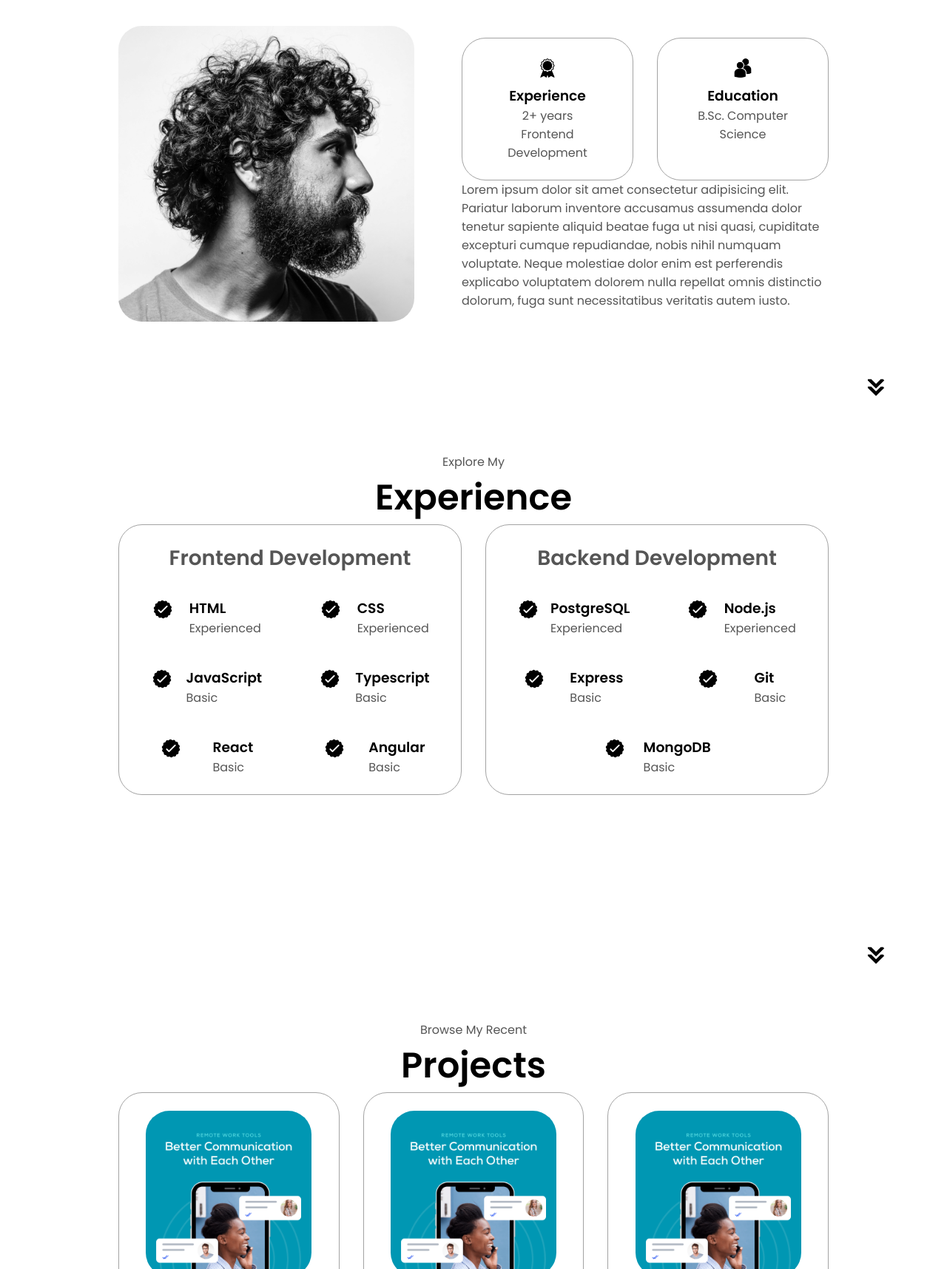
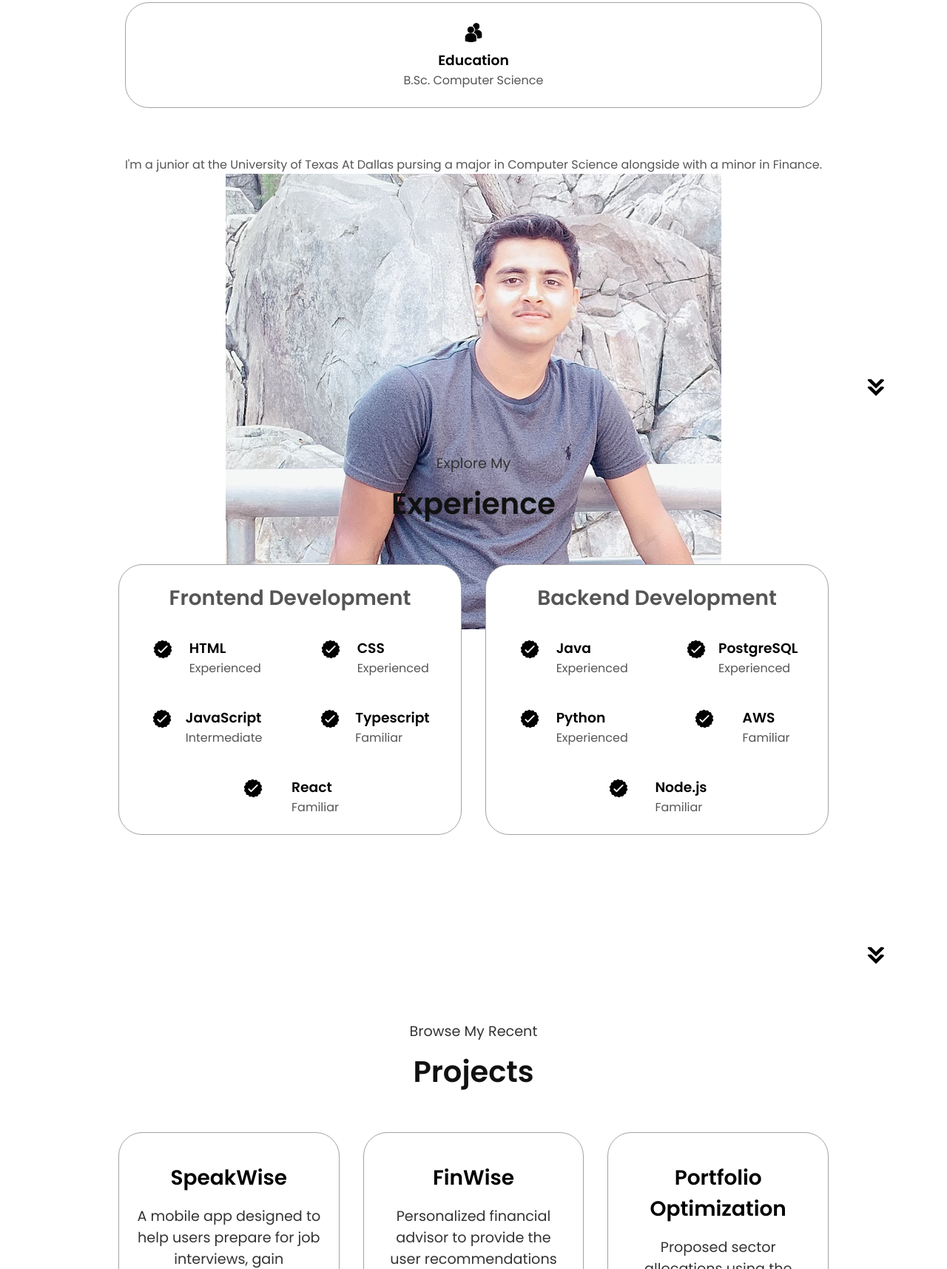
Before and after one commit to swayam528/MyPersonalPortfolio, a plain HTML site: page index.html in a window 1280 px wide. Shown: the part 1084-2800 px from the top of the page at 74% size. Drawn offline with Linux system fonts and the light colour scheme.

Commit message:
Updated Descriptions

```diff
--- a/index.html
+++ b/index.html
@@ -44,7 +44,7 @@
     </nav>
     <section id="profile">
         <div class="section__pic-container">
-            <img src="assets/profile-pic.png" alt="Swayam Arora Profile pic" />
+            <img src="assets/Headshot.png" alt="Swayam Arora Profile pic" class="circle" />
         </div>
         <div class="section__text">
             <p class="section__text__p1">Hello, I'm</p>
@@ -67,16 +67,13 @@
         <p class="section__text__p1">Get To Know More</p>
         <h1 class="title">About Me</h1>
         <div class="section-container">
-            <div class="section__pic-container">
-                <img src="./assets/about-pic.png" , alt="Profile picture" class="about-pic" />
-            </div>
             <div class="about-details-container">
                 <div class="about-containers">
-                    <div class="details-container">
+                    <!-- <div class="details-container">
                         <img src="./assets/experience.png" alt="Experience Icon" class="icon" />
                         <h3>Experience</h3>
                         <p>2+ years <br>Frontend Development</p>
-                    </div>
+                    </div> -->
                     <div class="details-container">
                         <img src="./assets/education.png" alt="Education Icon" class="icon" />
                         <h3>Education</h3>
@@ -84,11 +81,9 @@
                     </div>
                 </div>
                 <div clas="text-container">
-                    <p>Lorem ipsum dolor sit amet consectetur adipisicing elit. Pariatur laborum inventore accusamus
-                        assumenda dolor tenetur sapiente aliquid beatae fuga ut nisi quasi, cupiditate excepturi cumque
-                        repudiandae, nobis nihil numquam voluptate. Neque molestiae dolor enim est perferendis explicabo
-                        voluptatem dolorem nulla repellat omnis distinctio dolorum, fuga sunt necessitatibus veritatis
-                        autem iusto.</p>
+                    <p>I'm a junior at the University of Texas At Dallas pursing a major in Computer Science alongside
+                        with a minor in Finance. </p>
+                    <img src="assets/AboutMePhoto.png" class="aboutMePhoto">
                 </div>
             </div>
         </div>
@@ -120,35 +115,36 @@
                             <img src="./assets/checkmark.png" alt="experience icon" class="icon">
                             <div>
                                 <h3>JavaScript</h3>
-                                <p>Basic</p>
+                                <p>Intermediate</p>
                             </div>
                         </article>
                         <article>
                             <img src="./assets/checkmark.png" alt="experience icon" class="icon">
                             <div>
                                 <h3>Typescript</h3>
-                                <p>Basic</p>
+                                <p>Familiar</p>
                             </div>
                         </article>
                         <article>
                             <img src="./assets/checkmark.png" alt="experience icon" class="icon">
                             <div>
                                 <h3>React</h3>
-                                <p>Basic</p>
+                                <p>Familiar</p>
                             </div>
                         </article>
-                        <article>
-                            <img src="./assets/checkmark.png" alt="experience icon" class="icon">
-                            <div>
-                                <h3>Angular</h3>
-                                <p>Basic</p>
-                            </div>
-                        </article>
+
                     </div>
                 </div>
                 <div class="details-container">
                     <h2 class="experience-sub-title">Backend Development</h2>
                     <div class="article-container">
+                        <article>
+                            <img src="./assets/checkmark.png" alt="experience icon" class="icon">
+                            <div>
+                                <h3>Java</h3>
+                                <p>Experienced</p>
+                            </div>
+                        </article>
                         <article>
                             <img src="./assets/checkmark.png" alt="experience icon" class="icon">
                             <div>
@@ -159,29 +155,22 @@
                         <article>
                             <img src="./assets/checkmark.png" alt="experience icon" class="icon">
                             <div>
-                                <h3>Node.js</h3>
+                                <h3>Python</h3>
                                 <p>Experienced</p>
                             </div>
                         </article>
                         <article>
                             <img src="./assets/checkmark.png" alt="experience icon" class="icon">
                             <div>
-                                <h3>Express</h3>
-                                <p>Basic</p>
+                                <h3>AWS</h3>
+                                <p>Familiar</p>
                             </div>
                         </article>
                         <article>
                             <img src="./assets/checkmark.png" alt="experience icon" class="icon">
                             <div>
-                                <h3>Git</h3>
-                                <p>Basic</p>
-                            </div>
-                        </article>
-                        <article>
-                            <img src="./assets/checkmark.png" alt="experience icon" class="icon">
-                            <div>
-                                <h3>MongoDB</h3>
-                                <p>Basic</p>
+                                <h3>Node.js</h3>
+                                <p>Familiar</p>
                             </div>
                         </article>
                     </div>
@@ -196,37 +185,48 @@
         <div class="experience-details-container">
             <div class="about-containers">
                 <div class="details-container color-container">
-                    <div class="article-container">
-                        <img src="./assets/project-1.png" class="project-img">
-                    </div>
-                    <h2 class="experience-sub-title project-title">Project One</h2>
+
+                    <h2 class="experience-sub-title project-title">SpeakWise</h2>
+                    <p class="section__text__p1">A mobile app designed to help users prepare for job
+                        interviews, gain confidence in speaking, and access
+                        commonly asked interview questions on the go. This app was designed using Flutter, Dart, and
+                        RapidAPI, providing users personalized feedback on their recorded responses to commonly asked
+                        interview questions with
+                        useful metrics like their pace, tone, and filler words.
+                    </p>
                     <div class="btn-container">
                         <button class="btn btn-color-2 project-btn"
-                            onclick="location.href='https://github.com/acm-projects/SpeakWise'">SpeakWise
+                            onclick="location.href='https://github.com/acm-projects/SpeakWise'">Github
+                        </button>
+
+                    </div>
+                </div>
+                <div class="details-container color-container">
+                    <h2 class="experience-sub-title project-title">FinWise</h2>
+                    <p class="section__text__p1"> Personalized financial advisor to provide the user recommendations to
+                        improve their
+                        business' financial health. FineWise uses a RandomForest AI model and python libraries like
+                        Matplotlib, Pandas, and NumPy to provide users with personalized recommendations on their
+                        unemployment rate and past years financials.</p>
+                    <div class="btn-container">
+                        <button class="btn btn-color-2 project-btn"
+                            onclick="location.href='https://github.com/bellh14/AIMProjectF2023'">
+                            Github
                         </button>
 
                     </div>
                 </div>
                 <div class="details-container color-container">
                     <div class="article-container">
-                        <img src="./assets/project-1.png" class="project-img">
                     </div>
-                    <h2 class="experience-sub-title project-title">Project Two</h2>
+                    <h2 class="experience-sub-title project-title">Portfolio Optimization</h2>
+                    <p class="section__text__p1"> Proposed sector allocations using the Monte Carlo method to estimate
+                        the optimal return and risk.Employed SciPy's optimization module to generate the optimal
+                        portfolio weights and attain an estimated ~30% annual return along with a Sharpe ratio of 1.15.
+                    </p>
                     <div class="btn-container">
                         <button class="btn btn-color-2 project-btn"
-                            onclick="location.href='https://github.com/acm-projects/SpeakWise'">FinTech
-                        </button>
-
-                    </div>
-                </div>
-                <div class="details-container color-container">
-                    <div class="article-container">
-                        <img src="./assets/project-1.png" class="project-img">
-                    </div>
-                    <h2 class="experience-sub-title project-title">Project Three</h2>
-                    <div class="btn-container">
-                        <button class="btn btn-color-2 project-btn"
-                            onclick="location.href='https://github.com/acm-projects/SpeakWise'">Portfolio Optimization
+                            onclick="location.href='https://github.com/swayam528/FinTech-MonteCarlo-project'">Github
                         </button>
 
                     </div>
@@ -242,22 +242,25 @@
                 <img src="./assets/email.png" alt="Email icon" class="icon contact-icon">
                 <p><a href="mailto:swayamarora2005@gmail.com">Email</a></p>
             </div>
-        </div>
-        <div class="contact-info-upper-container">
             <div class="contact-info-container">
-                <img src="./assets/linkedin.png" alt="LinkedIn icon icon" class="icon contact-icon">
-                <p><a href="mailto:swayamarora2005@gmail.com">Email</a></p>
-            </div>
-        </div>
-        <div class="contact-info-upper-container">
-            <div class="contact-info-container">
-                <img src="./assets/email.png" alt="Email icon" class="icon contact-icon">
-                <p><a href="https://www.linkedin.com/in/swayam-arora-528cs//">LinkedIn</a></p>
+                <img src="./assets/linkedin.png" alt="LinkedIn icon" class="icon contact-icon">
+                <p><a href="https://www.linkedin.com/in/swayam-arora-528cs/">LinkedIn</a></p>
             </div>
         </div>
     </section>
+    <footer>
+        <nav>
+            <div class="nav-links-container">
+                <ul class="nav-links">
+                    <li><a href="#about">About</a></li>
+                    <li><a href="#experience">Experience</a></li>
+                    <li><a href="#projects">Projects</a></li>
+                    <li><a href="#contact">Contact</a></li>
+                </ul>
+            </div>
+        </nav>
+    </footer>
     <script src="script.js"></script>
-
 </body>
 
 </html>
--- a/style.css
+++ b/style.css
@@ -230,46 +230,79 @@ section{
 .btn-container{
     gap: 1rem;
 }
-#about{
+#about {
     position: relative;
+    text-align: center;
+    padding: 40px 0;
 }
-.about-containers{
-    gap:2rem;
-    margin: bottom 2rem;
-    margin: top 2rem;
+
+.circle {
+    border-radius: 50%;
 }
-.about-details-container{
+
+.about-containers {
+    gap: 2rem;
+    margin-bottom: 2rem;
+    /* Corrected margin syntax */
+    margin-top: 2rem;
+    /* Corrected margin syntax */
+    display: flex;
+}
+
+.about-details-container {
     justify-content: center;
     flex-direction: column;
+    display: flex;
+    gap: 2rem;
+    /* Added gap to space out children */
 }
-.about-containers, .about-details-container{
-    display: flex;
-}
-.about-pic{
+
+.about-pic {
     border-radius: 2rem;
 }
-.arrow{
+
+.arrow {
     position: absolute;
     right: -5rem;
     bottom: 2.5rem;
 }
-.details-container{
+
+.details-container {
     padding: 1.5rem;
     flex: 1;
     background: white;
     border-radius: 2rem;
-    border: rgb(53,53,53) 0.1rem solid;
-    border-color: rgb(163,163,163);
+    border: rgb(53, 53, 53) 0.1rem solid;
+    border-color: rgb(163, 163, 163);
     text-align: center;
 }
-.section-container{
+
+.section-container {
     gap: 4rem;
     height: 80%;
+    display: flex;
+    flex-direction: column;
+    align-items: center;
+    /* Center items horizontally */
 }
-.section__pic-container{
+
+.section__pic-container {
     height: 400px;
     width: 400px;
     margin: auto 0;
+}
+
+.title {
+    font-size: 2.5em;
+    margin-bottom: 20px;
+    /* Adjust this value to reduce the gap */
+    color: #111;
+}
+
+.section__text__p1 {
+    font-size: 1.2em;
+    color: #333;
+    margin-bottom: 10px;
 }
 /*Experience*/
 #experience{
```
Also changed, not shown: assets/AboutMePhoto.png (added), assets/Headshot.png (added).
